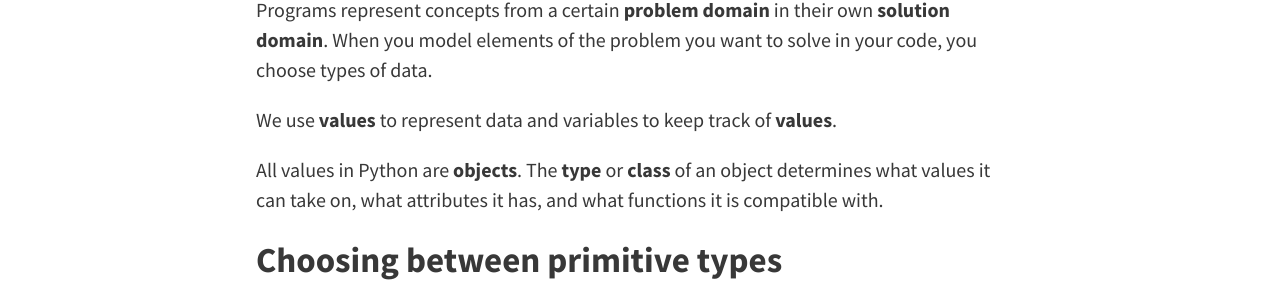
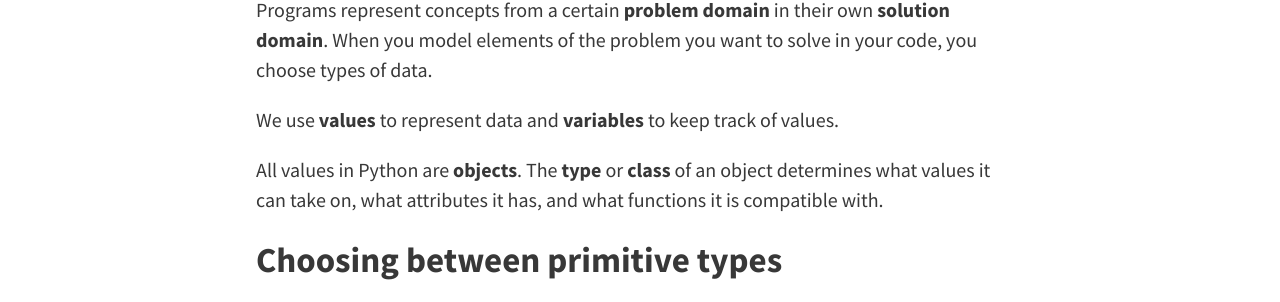
Before and after one commit to maryvo/nanobook, a Jekyll site: the page built from _lessons/data-types01.md, in a window 1280 px wide. Shown: the part 732-1034 px from the top of the page. Built offline with Jekyll 4.4.1, drawn with Linux system fonts in a browser that asks for light colours.

```diff
--- a/_lessons/data-types01.md
+++ b/_lessons/data-types01.md
@@ -11,7 +11,7 @@ toc: true
 
 Programs represent concepts from a certain **problem domain** in their own **solution domain**. When you model elements of the problem you want to solve in your code, you choose types of data.
 
-We use **values** to represent data and variables to keep track of **values**.
+We use **values** to represent data and **variables** to keep track of values.
 
 All values in Python are **objects**. The **type** or **class** of an object determines what values it can take on, what attributes it has, and what functions it is compatible with.
 
```
